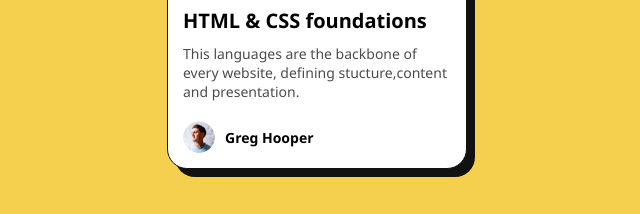
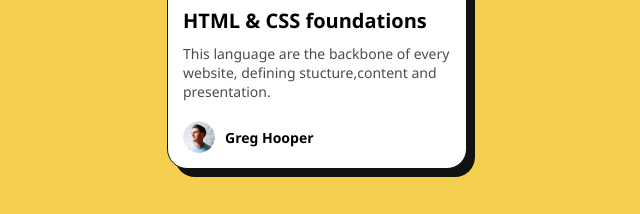
Before and after one commit to Cherlady/Blog-preview-card, a plain HTML site: page index.html in a window 1280 px wide. Shown: the part 437-651 px from the top of the page, 323-963 px from the left. Drawn offline with Linux system fonts and the light colour scheme; a web font is replaced by a local one.

Commit message:
commit message

```diff
--- a/index.html
+++ b/index.html
@@ -9,18 +9,15 @@
 <link rel="preconnect" href="https://fonts.gstatic.com" crossorigin>
 <link href="https://fonts.googleapis.com/css2?family=Figtree:ital,wght@0,300..900;1,300..900&family=Google+Sans+Code:ital,wght@0,300..800;1,300..800&family=Inter:ital,opsz,wght@0,14..32,100..900;1,14..32,100..900&family=Poppins:ital,wght@0,100;0,200;0,300;0,400;0,500;0,600;0,700;0,800;0,900;1,100;1,200;1,300;1,400;1,500;1,600;1,700;1,800;1,900&display=swap"rel="stylesheet">
 </head>
-
 <body>
-
     <div class="maincard">
         <img class= "firstimage" src="illustration-article.svg" alt="">
         <span class="texttitle">Learning</span>  <!-- tag -->
         <P class="Publishedtext"> Published 21 December 2023</P>
         <h2 class="title">HTML & CSS foundations</h3>
         <p class="description">
-        This languages are the backbone of every website, defining stucture,content and presentation.
+            This language are the backbone of every website, defining stucture,content and presentation.
         </p>
-
         <div class="author">
             <img class="authorpic" src="image-avatar.webp" alt="authorpic">
             <span class="name">Greg Hooper</span>
```
Lines whose indentation alone changed are shown as unchanged.
